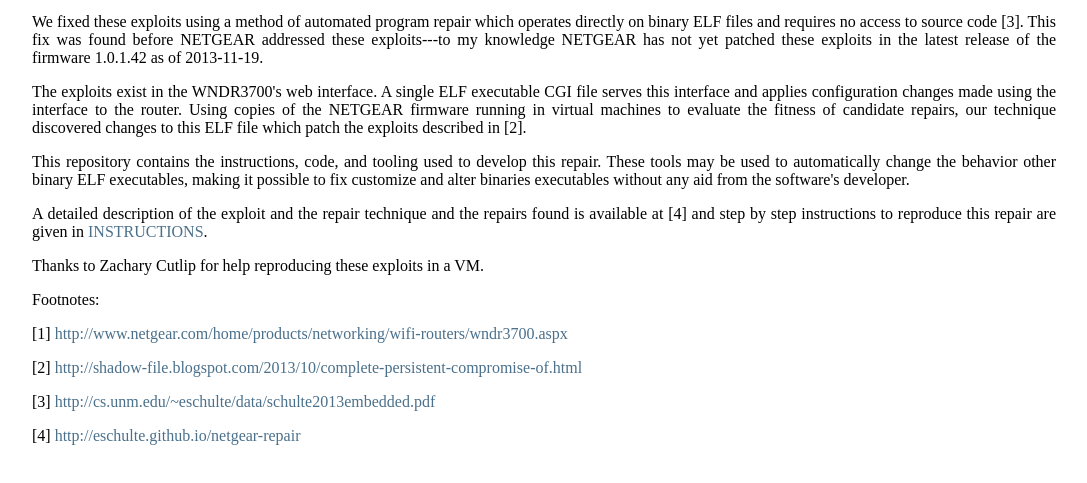
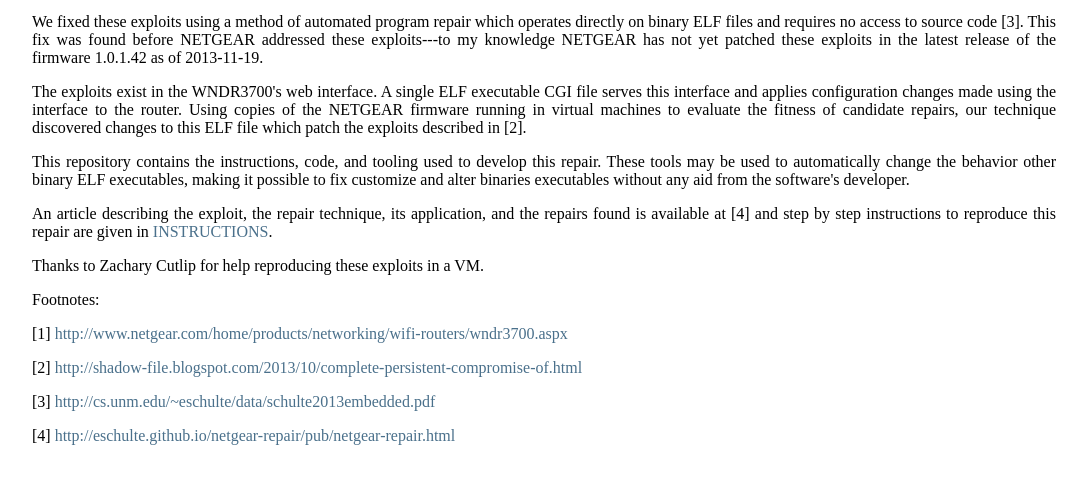
Before and after one commit to eschulte/netgear-repair, a plain HTML site: page index.html in a window 1280 px wide. Shown: the part 97-580 px from the top of the page, without its empty margins (96-1183 px from the left). Drawn offline with Linux system fonts and the light colour scheme.

Commit message:
update index.html to match new README

```diff
--- a/index.html
+++ b/index.html
@@ -30,9 +30,10 @@
       customize and alter binaries executables without any aid from the
       software's developer.</p>
 
-    <p>A detailed description of the exploit and the repair technique and the
-      repairs found is available at [4] and step by step instructions to
-      reproduce this repair are given in <a href="INSTRUCTIONS.html">INSTRUCTIONS</a>.</p>
+    <p>An article describing the exploit, the repair technique, its
+      application, and the repairs found is available at [4] and step
+      by step instructions to reproduce this repair are given
+      in <a href="INSTRUCTIONS.html">INSTRUCTIONS</a>.</p>
 
     <p>Thanks to Zachary Cutlip for help reproducing these exploits in a VM.</p>
 
@@ -43,6 +44,6 @@
 
     <p>[3]  <a href="http://cs.unm.edu/~eschulte/data/schulte2013embedded.pdf">http://cs.unm.edu/~eschulte/data/schulte2013embedded.pdf</a></p>
 
-    <p>[4]  <a href="http://eschulte.github.io/netgear-repair">http://eschulte.github.io/netgear-repair</a></p>
+    <p>[4]  <a href="http://eschulte.github.io/netgear-repair/pub/netgear-repair.html">http://eschulte.github.io/netgear-repair/pub/netgear-repair.html</a></p>
   </body>
 </html>
```
